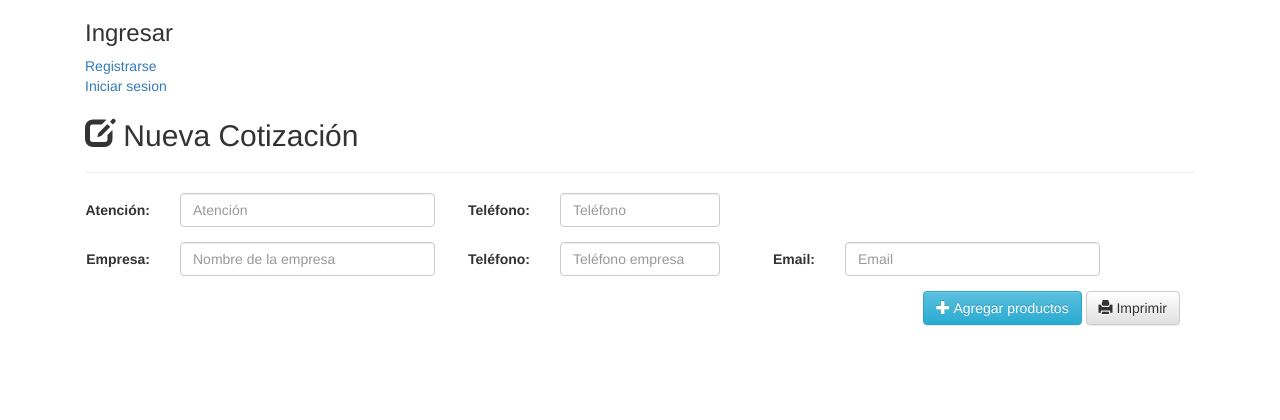
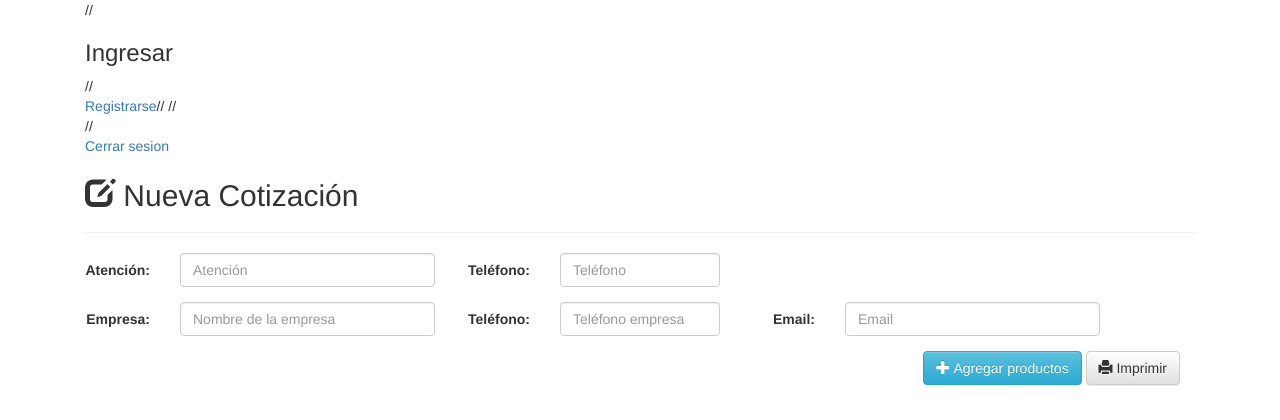
Before and after one commit to Pris-har/Quotr, a PHP site: page /tcpdf/cotizador.php in a window 1280 px wide. Shown: the top 420 px of the page. Run offline with PHP 8.4, Linux system fonts and the light colour scheme; the visitor is signed in with stand-in values (Sample User, id 1); data that the repository does not hold is empty; some libraries are stand-ins or nearby versions.

Commit message:
Update cotizador.php

```diff
--- a/cotizador.php
+++ b/cotizador.php
@@ -39,13 +39,13 @@
 		  <div class="row-fluid">
 			<div class="col-md-12">
 			<form class="form-horizontal" role="form">
-				<h3>Ingresar</h3>
+				//<h3>Ingresar</h3>
+				//<div>
+				//<a href="signup.html" style="float:left">Registrarse</a>
+				//</div>
+				//<br>
 				<div>
-				<a href="signup.html" style="float:left">Registrarse</a>
-				</div>
-				<br>
-				<div>
-				<a href="login.html" style="float:left">Iniciar sesion</a>
+				<a href="cerrar_sesion.php" style="float:left">Cerrar sesion</a>
 				</div>
 				</form>
 			</div>
```
